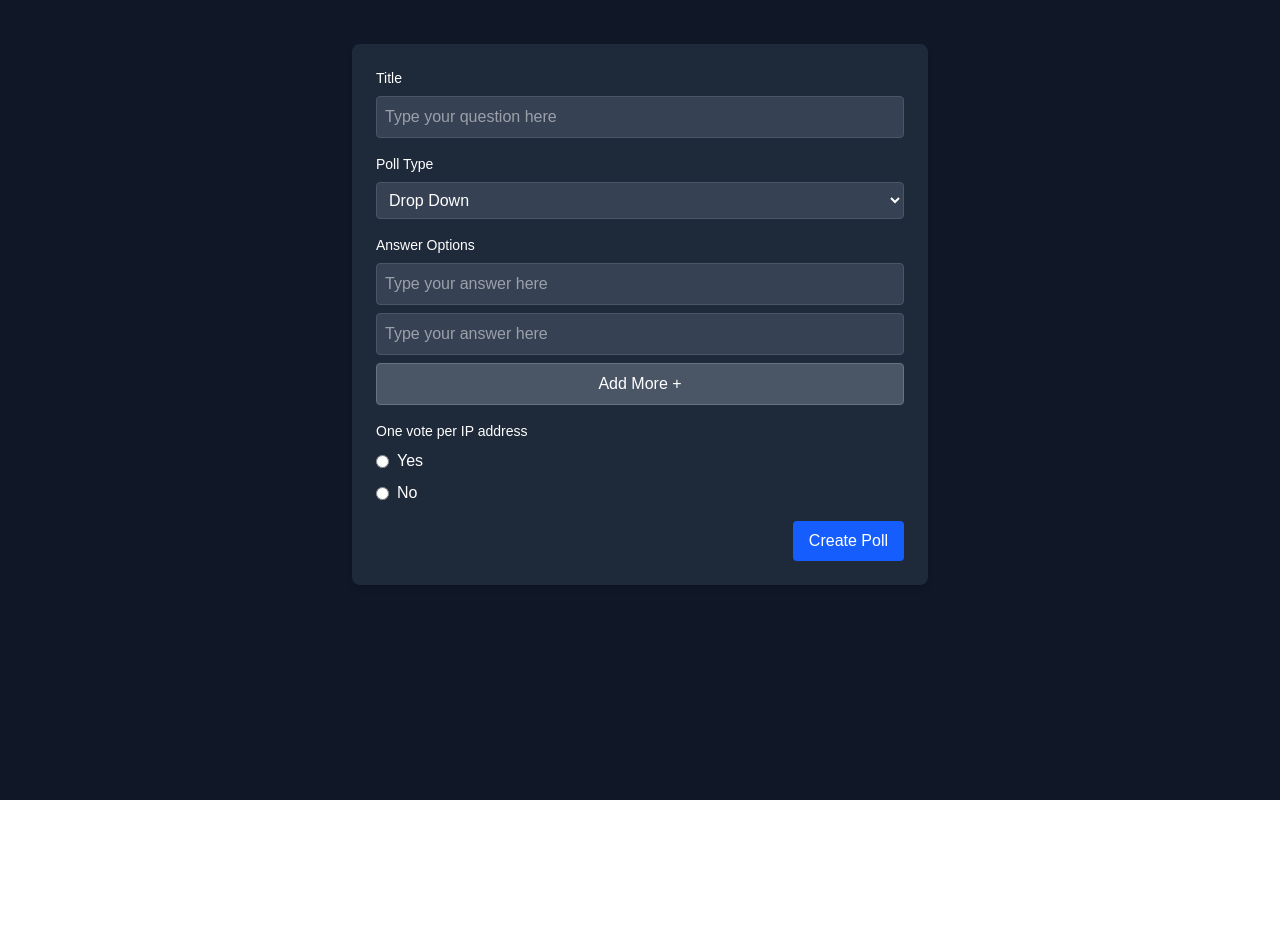
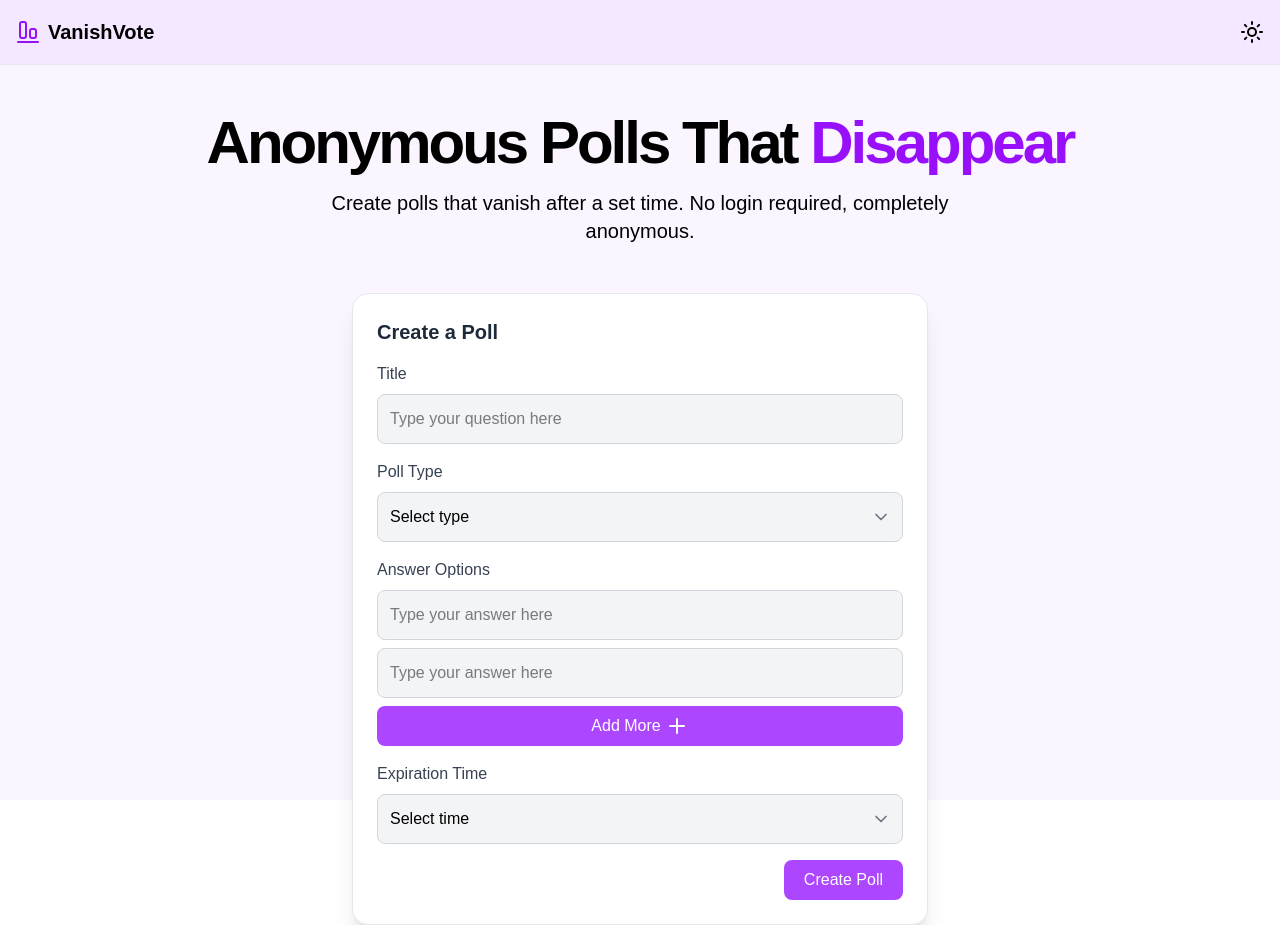
Before and after one commit to Gazi2050/vanish-vote, a Next.js app: page / in a window 1280 px wide. Before the commit the page ends 800 px from the top, so only its background shows below. Built offline with nearby package versions, Linux system fonts and the light colour scheme.

Commit message:
ui:navbar and banner section added

```diff
--- a/app/page.tsx
+++ b/app/page.tsx
@@ -1,11 +1,14 @@
+import BannerText from "@/components/BannerText";
 import Form from "@/components/Form";
+import Navbar from "@/components/Navbar";
 
 export default function Home() {
 
   return (
-    <main className="bg-gray-900 text-white h-screen p-1">
+    <main className="text-black bg-purple-50 h-screen">
+      <Navbar />
+      <BannerText />
       <Form />
-
     </main>
   );
 }
--- /dev/null
+++ b/components/BannerText.tsx
@@ -0,0 +1,16 @@
+import React from 'react';
+
+const BannerText = () => {
+    return (
+        <div className="flex flex-col items-center text-center my-12">
+            <h1 className="text-3xl font-bold tracking-tighter sm:text-4xl md:text-5xl lg:text-6xl mb-4">
+                Anonymous Polls That <span className="text-purple-600">Disappear</span>
+            </h1>
+            <p className=" md:text-xl max-w-2xl mx-auto">
+                Create polls that vanish after a set time. No login required, completely anonymous.
+            </p>
+        </div>
+    );
+};
+
+export default BannerText;
--- a/components/Form.tsx
+++ b/components/Form.tsx
@@ -1,78 +1,111 @@
-import React from 'react';
+'use client'
 
-const Form = () => {
+import { ChevronDownIcon, Plus, Trash2 } from "lucide-react";
+import { useState } from "react";
+
+
+const Form: React.FC = () => {
+    const [options, setOptions] = useState<string[]>(['', '']);
+
+    const addOption = () => {
+        setOptions([...options, '']);
+    };
+
+    const removeOption = (index: number) => {
+        if (options.length > 2) {
+            setOptions(options.filter((_, i) => i !== index));
+        }
+    };
+
+    const handleOptionChange = (index: number, value: string) => {
+        const newOptions = [...options];
+        newOptions[index] = value;
+        setOptions(newOptions);
+    };
+
     return (
-        <div>
-            <div className="max-w-xl mx-auto mt-10 p-6 bg-gray-800 rounded-lg shadow-md">
+        <div className="flex justify-center items-center ">
+            <div className="max-w-xl w-full p-6 bg-white rounded-2xl shadow-xl border border-gray-200">
+                <h2 className="text-xl font-semibold text-gray-800 mb-4">Create a Poll</h2>
                 <form>
                     <div className="mb-4">
-                        <label htmlFor="title" className="block text-sm font-medium mb-2">Title</label>
+                        <label htmlFor="title" className="block text-md font-medium text-gray-700 mb-2">Title</label>
                         <input
                             type="text"
                             id="title"
                             placeholder="Type your question here"
-                            className="w-full p-2 bg-gray-700 rounded border border-gray-600 focus:outline-none focus:ring-2 focus:ring-blue-500"
+                            className="w-full p-3 bg-gray-100 rounded-lg border border-gray-300 focus:outline-none focus:ring-2 focus:ring-blue-500"
                         />
                     </div>
 
-                    <div className="mb-4">
-                        <label htmlFor="pollType" className="block text-sm font-medium mb-2">Poll Type</label>
+                    <div className="mb-4 relative">
+                        <label htmlFor="pollType" className="block text-md font-medium text-gray-700 mb-2">
+                            Poll Type
+                        </label>
+                        <div className="relative">
                             <select
                                 id="pollType"
-                            className="w-full p-2 bg-gray-700 rounded border border-gray-600 focus:outline-none focus:ring-2 focus:ring-blue-500"
+                                className="w-full p-3 bg-gray-100 rounded-lg border border-gray-300 focus:outline-none focus:ring-2 focus:ring-blue-500 appearance-none"
                             >
-                            <option>Drop Down</option>
+                                <option value="" disabled selected className="text-gray-400">Select type</option>
                                 <option>Multiple Choice</option>
                                 <option>Single Choice</option>
                             </select>
+                            <ChevronDownIcon className="w-5 h-5 text-gray-500 absolute right-3 top-1/2 transform -translate-y-1/2 pointer-events-none" />
+                        </div>
                     </div>
 
                     <div className="mb-4">
-                        <label className="block text-sm font-medium mb-2">Answer Options</label>
+                        <label className="block text-md font-medium text-gray-700 mb-2">Answer Options</label>
+                        {options.map((option, index) => (
+                            <div key={index} className="flex items-center mb-2">
                                 <input
                                     type="text"
+                                    value={option}
+                                    onChange={(e) => handleOptionChange(index, e.target.value)}
                                     placeholder="Type your answer here"
-                            className="w-full p-2 mb-2 bg-gray-700 rounded border border-gray-600 focus:outline-none focus:ring-2 focus:ring-blue-500"
+                                    className="w-full p-3 bg-gray-100 rounded-lg border border-gray-300 focus:outline-none focus:ring-2 focus:ring-blue-500"
                                 />
-                        <input
-                            type="text"
-                            placeholder="Type your answer here"
-                            className="w-full p-2 mb-2 bg-gray-700 rounded border border-gray-600 focus:outline-none focus:ring-2 focus:ring-blue-500"
-                        />
+                                {options.length > 2 && (
                                     <button
                                         type="button"
-                            className="w-full p-2 bg-gray-600 rounded border border-gray-500 hover:bg-gray-500 transition"
+                                        onClick={() => removeOption(index)}
+                                        className="ml-2 p-2 bg-red-500 text-white rounded-lg hover:bg-red-400 transition"
                                     >
-                            Add More +
+                                        <Trash2 />
+                                    </button>
+                                )}
+                            </div>
+                        ))}
+                        <button
+                            type="button"
+                            onClick={addOption}
+                            className="w-full p-2 text-white bg-purple-500 rounded-lg hover:bg-purple-600 transition flex items-center justify-center gap-1"
+                        >
+                            Add More <Plus />
                         </button>
                     </div>
-
-                    <div className="mb-4">
-                        <span className="block text-sm font-medium mb-2">One vote per IP address</span>
-                        <div className="flex items-center mb-2">
-                            <input
-                                type="radio"
-                                name="oneVote"
-                                id="yes"
-                                className="text-blue-500 focus:ring-blue-500"
-                            />
-                            <label htmlFor="yes" className="ml-2">Yes</label>
-                        </div>
-                        <div className="flex items-center">
-                            <input
-                                type="radio"
-                                name="oneVote"
-                                id="no"
-                                className="text-blue-500 focus:ring-blue-500"
-                            />
-                            <label htmlFor="no" className="ml-2">No</label>
+                    <div className="mb-4 relative">
+                        <label htmlFor="pollType" className="block text-md font-medium text-gray-700 mb-2">
+                            Expiration Time
+                        </label>
+                        <div className="relative">
+                            <select
+                                id="pollType"
+                                className="w-full p-3 bg-gray-100 rounded-lg border border-gray-300 focus:outline-none focus:ring-2 focus:ring-blue-500 appearance-none"
+                            >
+                                <option value="" disabled selected className="text-gray-400">Select time</option>
+                                <option>1 hour</option>
+                                <option>12 hours</option>
+                                <option> 24 hours</option>
+                            </select>
+                            <ChevronDownIcon className="w-5 h-5 text-gray-500 absolute right-3 top-1/2 transform -translate-y-1/2 pointer-events-none" />
                         </div>
                     </div>
-
                     <div className="flex justify-end">
                         <button
                             type="submit"
-                            className="px-4 py-2 bg-blue-600 rounded hover:bg-blue-500 transition"
+                            className="px-5 py-2 text-white bg-purple-500 rounded-lg hover:bg-purple-600 transition"
                         >
                             Create Poll
                         </button>
--- /dev/null
+++ b/components/Navbar.tsx
@@ -0,0 +1,22 @@
+import { AlignEndHorizontal, Sun } from 'lucide-react';
+import React from 'react';
+
+const Navbar = () => {
+    return (
+        <div>
+            <header className="sticky top-0 z-50 w-full border-b border-gray-200 bg-purple-100">
+                <div className="container mx-auto px-4 flex h-16 items-center justify-between">
+                    <div className="flex items-center gap-2">
+                        <AlignEndHorizontal className="h-6 w-6 text-purple-600" />
+                        <span className="text-xl font-bold">VanishVote</span>
+                    </div>
+                    <div className="flex items-center gap-4">
+                        <Sun />
+                    </div>
+                </div>
+            </header>
+        </div>
+    );
+};
+
+export default Navbar;
--- a/package.json
+++ b/package.json
@@ -9,6 +9,7 @@
     "lint": "next lint"
   },
   "dependencies": {
+    "lucide-react": "^0.479.0",
     "mongodb": "^6.14.2",
     "next": "15.2.1",
     "react": "^19.0.0",
```
Also changed, not shown: 1 other file (tests, documents, lock files or other folders). Lines whose indentation alone changed are shown as unchanged.
